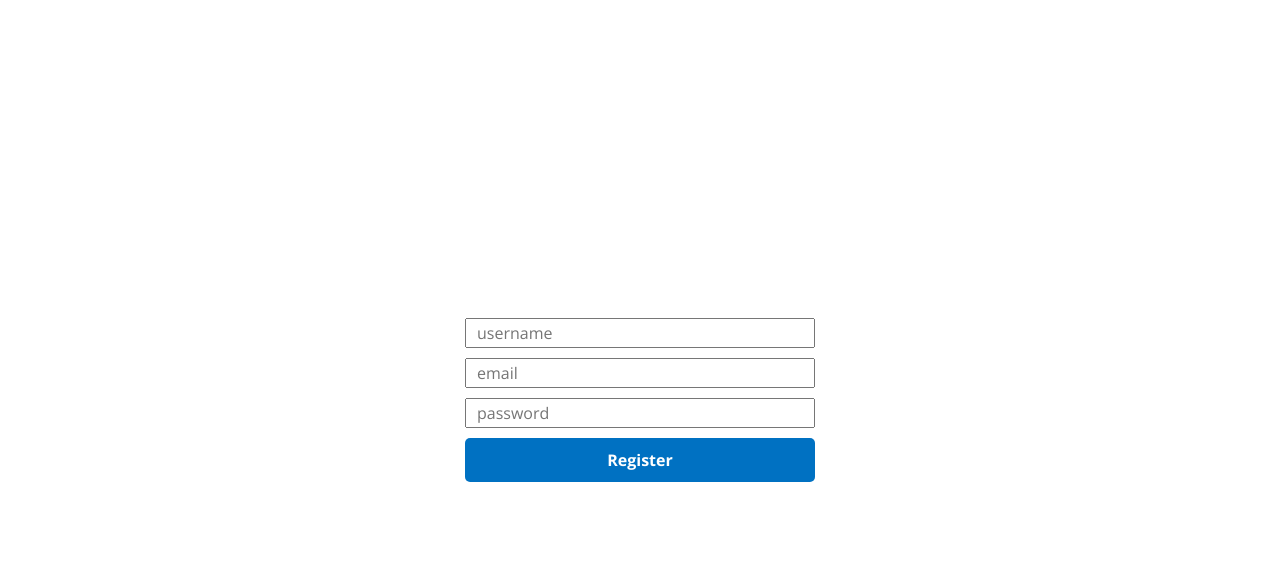
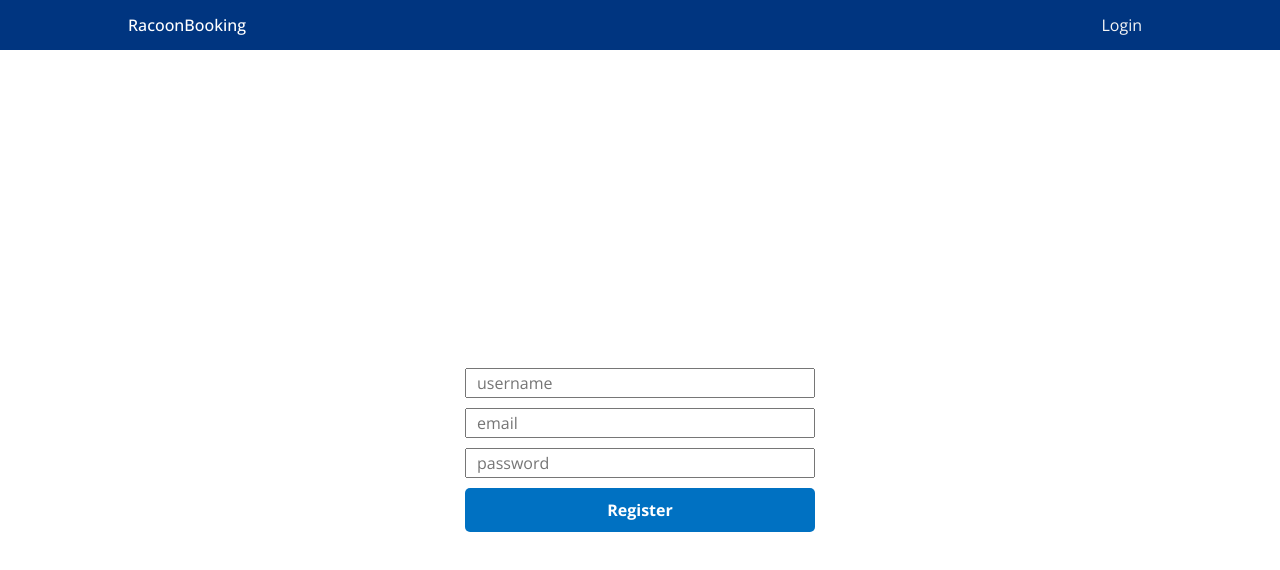
Before and after one commit to Alicefangxin/Group_8_5500, a React (Create React App) app in the folder client/: page /register in a window 1280 px wide. Shown: the top 570 px of the page. Built offline with nearby package versions, Linux system fonts and the light colour scheme.

Commit message:
55 add Navbar at the top of Register page

```diff
--- a/client/src/pages/register/Register.jsx
+++ b/client/src/pages/register/Register.jsx
@@ -3,6 +3,7 @@ import axios from "axios";
 import { useContext, useState } from "react";
 import { useNavigate } from "react-router-dom";
 import { AuthContext } from "../../context/AuthContext";
+import Navbar from "../../components/navbar/Navbar.jsx";
 
 const Register = () => {
 
@@ -33,6 +34,8 @@ const Register = () => {
     };
 
     return (
+        <div>
+            <Navbar registerShown = {false}/>
             <div className="login">
                 <div className="lContainer">
                     <input
@@ -62,6 +65,7 @@ const Register = () => {
                     {error && <span>{error.message}</span>}
                 </div>
             </div>
+        </div>
     );
 };
 export default Register;
```
Lines whose indentation alone changed are shown as unchanged.
